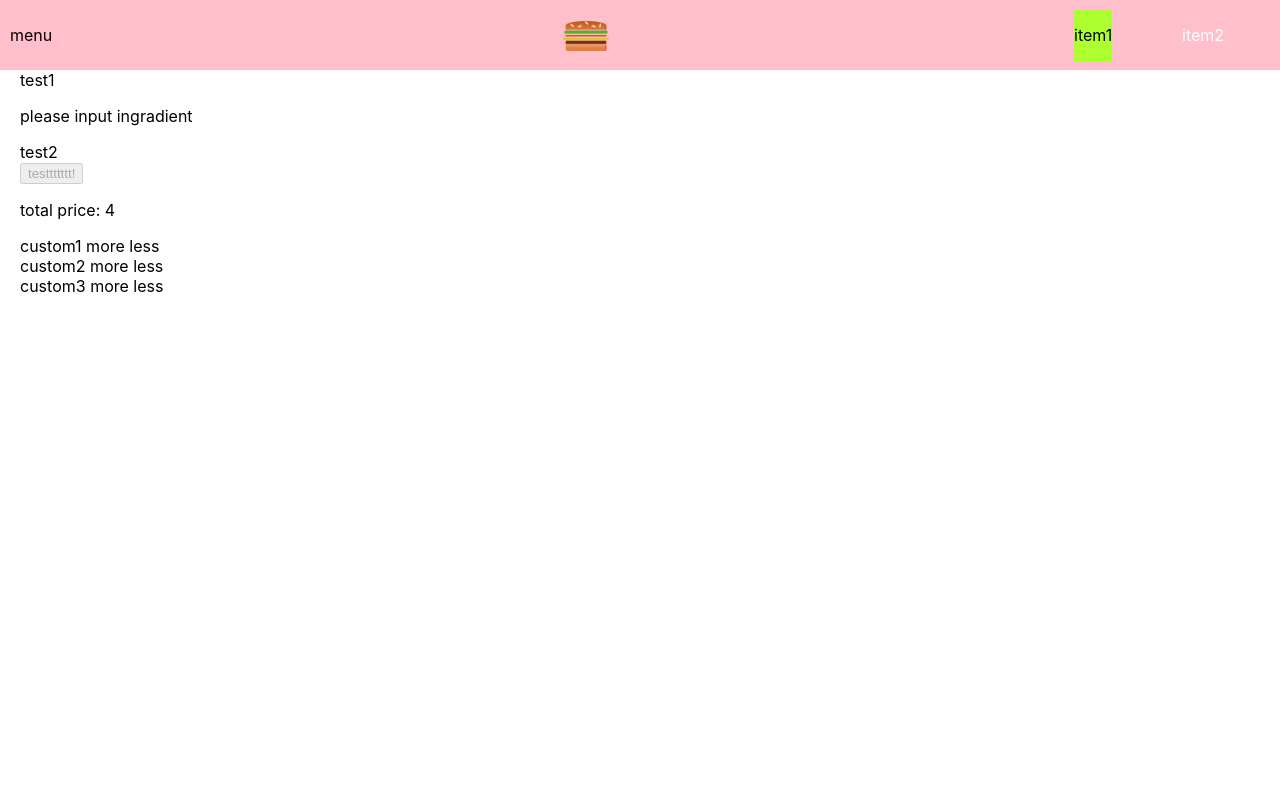
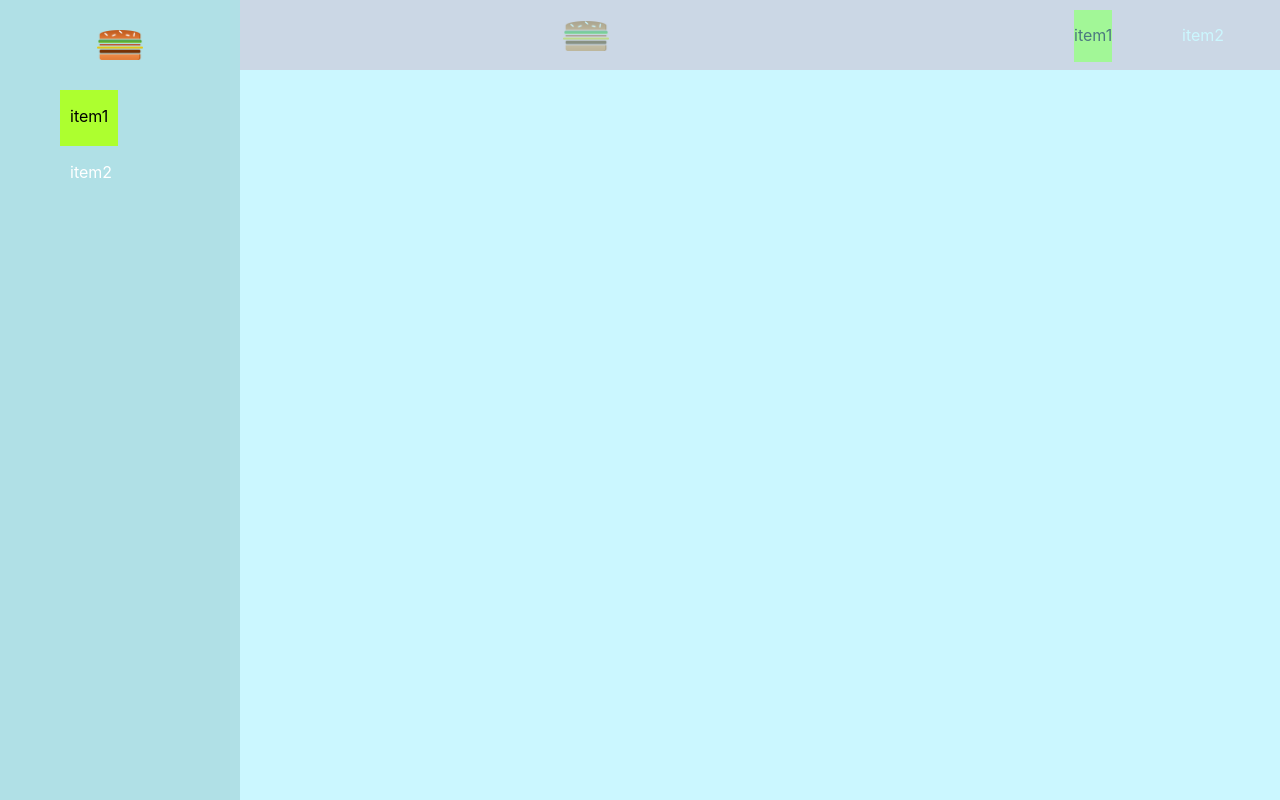
Before and after one commit to journey6061/react-b, a React (Create React App) app: page / in a window 1280 px wide. Built offline with nearby package versions, Linux system fonts and the light colour scheme.

Commit message:
new functions added

```diff
--- a/src/component/UI/backdrop.module.css
+++ b/src/component/UI/backdrop.module.css
@@ -5,4 +5,5 @@
     background: rgba(151, 239, 255, 0.5);
     top: 0;
     left: 0;
+    z-index: 1;
 }
--- a/src/component/layout/layout.js
+++ b/src/component/layout/layout.js
@@ -1,11 +1,13 @@
 import React,{Fragment} from 'react';
 import Aux from '../../hoc/aux';
 import classes from './layout.module.css';
-import Toolbar from '../nav/toolbar/toolbar'
+import Toolbar from '../nav/toolbar/toolbar';
+import Drawbar from '../nav/drawbar/drawbar';
 //import Toolbar from './toolbar/toolbar';
 
 const layout =(props)=>(
     <>
+    <Drawbar />
     <Toolbar />
     <div>menu, sidedraw, backdrop</div>
     <main className={classes.main}>
--- a/src/component/logo/logo.js
+++ b/src/component/logo/logo.js
@@ -4,9 +4,9 @@ import logoDir from './burger-logo.png';
 //import classes from './layout.module.css';
 
 
-const logo =()=>{
+const logo =(props)=>{
     return(
-        <div className={classeslogo.Logo}>
+        <div className={classeslogo.Logo} style={{textAlign:props.tAlign}}>
             <img src={logoDir} alt='logo'/>
         </div>
     )
--- /dev/null
+++ b/src/component/nav/drawbar/drawbar.js
@@ -0,0 +1,46 @@
+import React, { Component } from 'react';
+import Logo from '../../logo/logo';
+import classes from './drawbar.module.css';
+import Navitem from '../navitem/navitem';
+import Backdrop from '../../UI/backdrop';
+
+class drawbar extends Component{
+    state={
+        drawbardis:true,
+    }
+
+    disdraw=()=>{
+        this.setState({drawbardis:false})
+    }
+
+    render(){
+        return(
+            <>
+            <Backdrop show={this.state.drawbardis} hidden={this.disdraw}/>
+            <div className={classes.Drawbar} style={{display:this.state.drawbardis?'block':'none'}}>
+            <Logo tAlign='center'/>
+            <nav className={classes.Navi}>
+                <Navitem />
+            </nav>
+            </div>
+            </>
+        )
+    }
+}
+
+/*
+const drawbar =(props)=>{
+    return(
+        <>
+        <Backdrop onCliock={}/>
+        <div className={classes.Drawbar}>
+        <Logo tAlign='center'/>
+        <nav className={classes.Navi}>
+            <Navitem />
+        </nav>
+        </div>
+        </>
+    )
+} */
+
+export default drawbar;
--- /dev/null
+++ b/src/component/nav/drawbar/drawbar.module.css
@@ -0,0 +1,83 @@
+.Drawbar{
+    width: 200px;
+    max-width: 80%;
+    padding: 20px;
+    margin: 0;
+    position: fixed;
+    left: 0px;
+    top: 0;
+    height: 100%;
+    transition: transform, 2s, ease-out;
+    background: powderblue;
+    z-index: 200;
+
+}
+.Navi {
+    margin: 0;
+    display: flex;
+    /* height: 100%; */
+    width: auto;
+    align-items: center;
+    /* background: yellow !important;
+    font-size: 6rem !important */
+}
+
+.Navi li {
+    width: 100%;
+
+}
+
+.Navi a {
+    color: white;
+    height: 100%;
+    padding: 16px 10px;
+    border-bottom: 4px solid transparent;
+}
+
+.Navi a:hover,
+.Navi a:active,
+.Navi a.active {
+    background: greenyellow;
+     color: black;
+}
+@media(min-width:500px){
+    .Drawbar{
+    display: none;
+    }
+}
+
+.Open{
+    transform: translate3d(200px,0,0);
+}
+
+.Close{
+    transform: translate3d(-200px,0,0);
+
+}
+
+/* @media (min-width: 500px) {
+    .Navi {
+        margin: 0;
+        display: flex;
+        height: 100%;
+        width: auto;
+        align-items: center;
+        background: yellow !important;
+        font-size: 6rem !important
+    }
+
+    .Navi a {
+        color: white;
+        height: 100%;
+        padding: 16px 10px;
+        border-bottom: 4px solid transparent;
+    }
+
+    .Navi a:hover,
+    .Navi a:active,
+    .Navi a.active {
+        background-color: #8F5C2C;
+        border-bottom: 4px solid #40A4C8;
+        color: white;
+    }
+} */
--- a/src/component/nav/toolbar/toolbar.js
+++ b/src/component/nav/toolbar/toolbar.js
@@ -10,7 +10,7 @@ const toolbar=()=>{
                 menu
             </div>
             <div className={classes.Logo}>
-                <Logo />
+                <Logo tAlign='center'/>
             </div>
             <div className={classes.Navitem}>
                 <Navitem />
```
